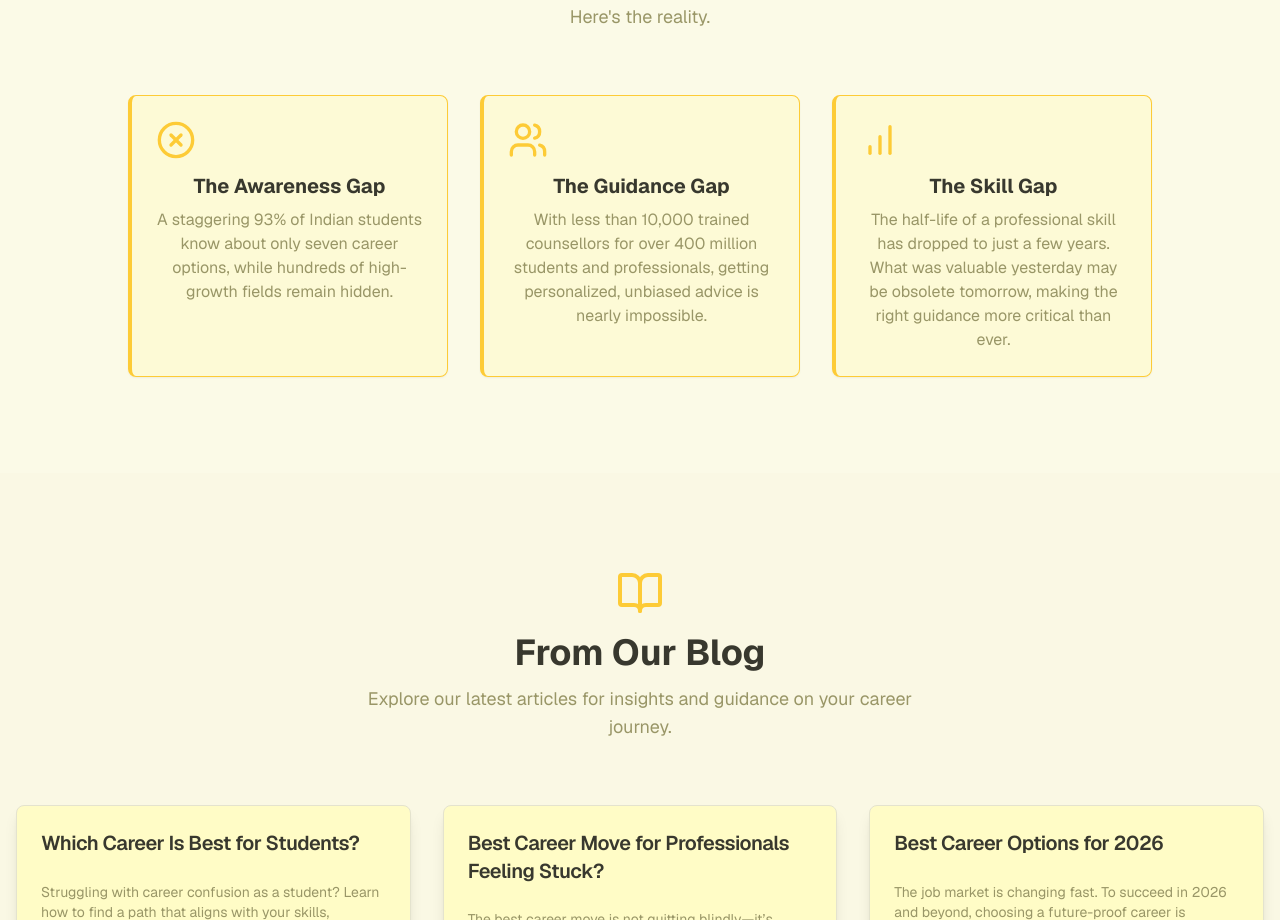
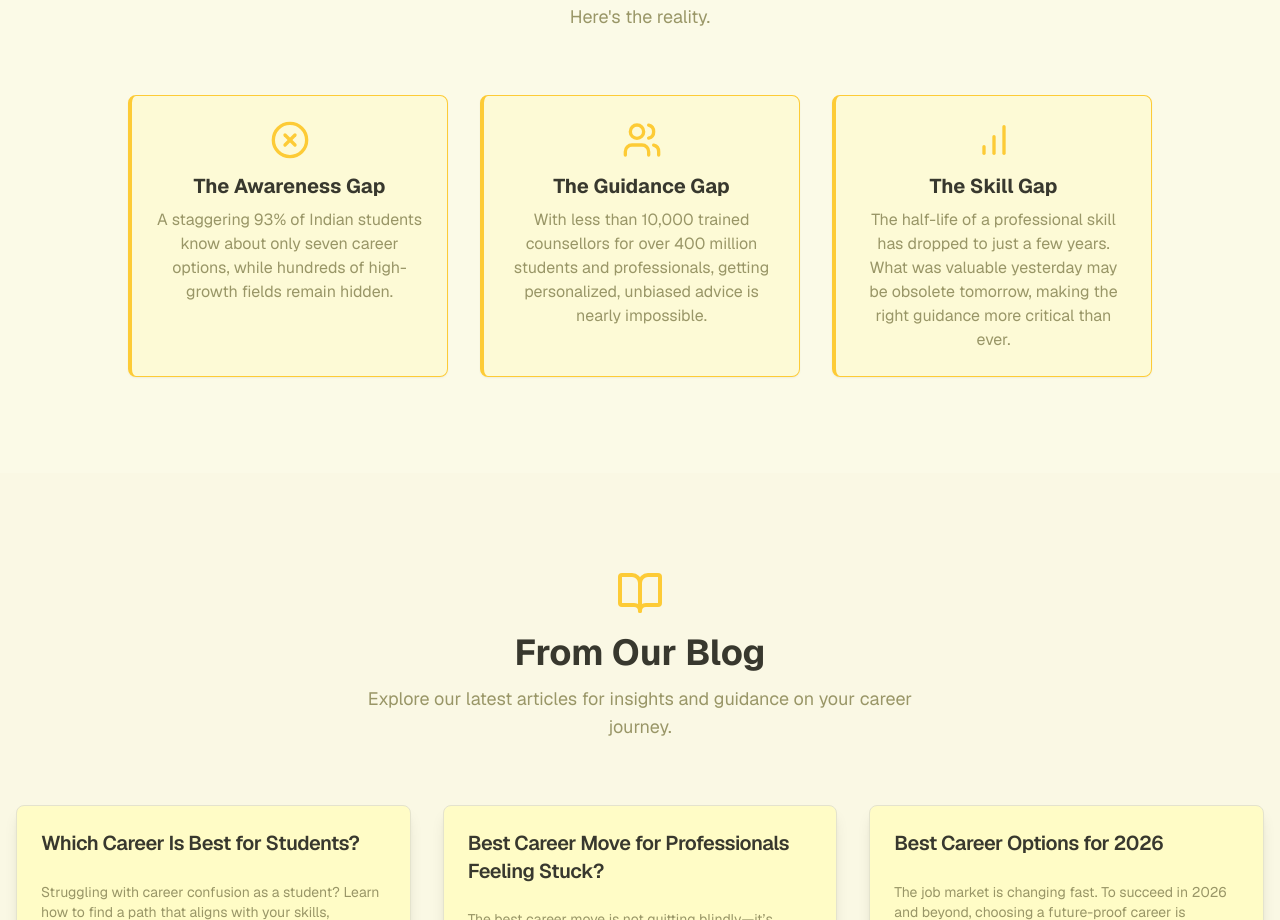
Before and after one commit to SinghRaghvendra/Margdarshak-AI, a Next.js app: page / in a window 1280 px wide. Shown: the part 2581-3501 px from the top of the page. Built offline with nearby package versions, Linux system fonts and the light colour scheme; no server answers.

Commit message:
the icons can be centre aligned

```diff
--- a/src/components/HomePageClient.tsx
+++ b/src/components/HomePageClient.tsx
@@ -130,17 +130,17 @@ export default function HomePageClient() {
 
   const researchPoints = [
     {
-      icon: <XCircle className="h-10 w-10 text-primary mb-3" />,
+      icon: <XCircle className="h-10 w-10 text-primary mb-3 mx-auto" />,
       title: 'The Awareness Gap',
       description: 'A staggering 93% of Indian students know about only seven career options, while hundreds of high-growth fields remain hidden.'
     },
     {
-      icon: <Users className="h-10 w-10 text-primary mb-3" />,
+      icon: <Users className="h-10 w-10 text-primary mb-3 mx-auto" />,
       title: 'The Guidance Gap',
       description: 'With less than 10,000 trained counsellors for over 400 million students and professionals, getting personalized, unbiased advice is nearly impossible.'
     },
     {
-      icon: <BarChart className="h-10 w-10 text-primary mb-3" />,
+      icon: <BarChart className="h-10 w-10 text-primary mb-3 mx-auto" />,
       title: 'The Skill Gap',
       description: 'The half-life of a professional skill has dropped to just a few years. What was valuable yesterday may be obsolete tomorrow, making the right guidance more critical than ever.'
     }
@@ -376,7 +376,7 @@ export default function HomePageClient() {
                 </div>
                 <div className="max-w-5xl mx-auto grid grid-cols-1 md:grid-cols-3 gap-8">
                     {researchPoints.map((point, index) => (
-                        <Card key={index} className="bg-card/50 border-l-4 border-primary text-center p-6">
+                        <Card key={index} className="bg-card/50 border-l-4 border-primary p-6 text-center">
                            {point.icon}
                            <h3 className="text-xl font-bold mt-2">{point.title}</h3>
                            <p className="text-muted-foreground mt-2">{point.description}</p>
```
